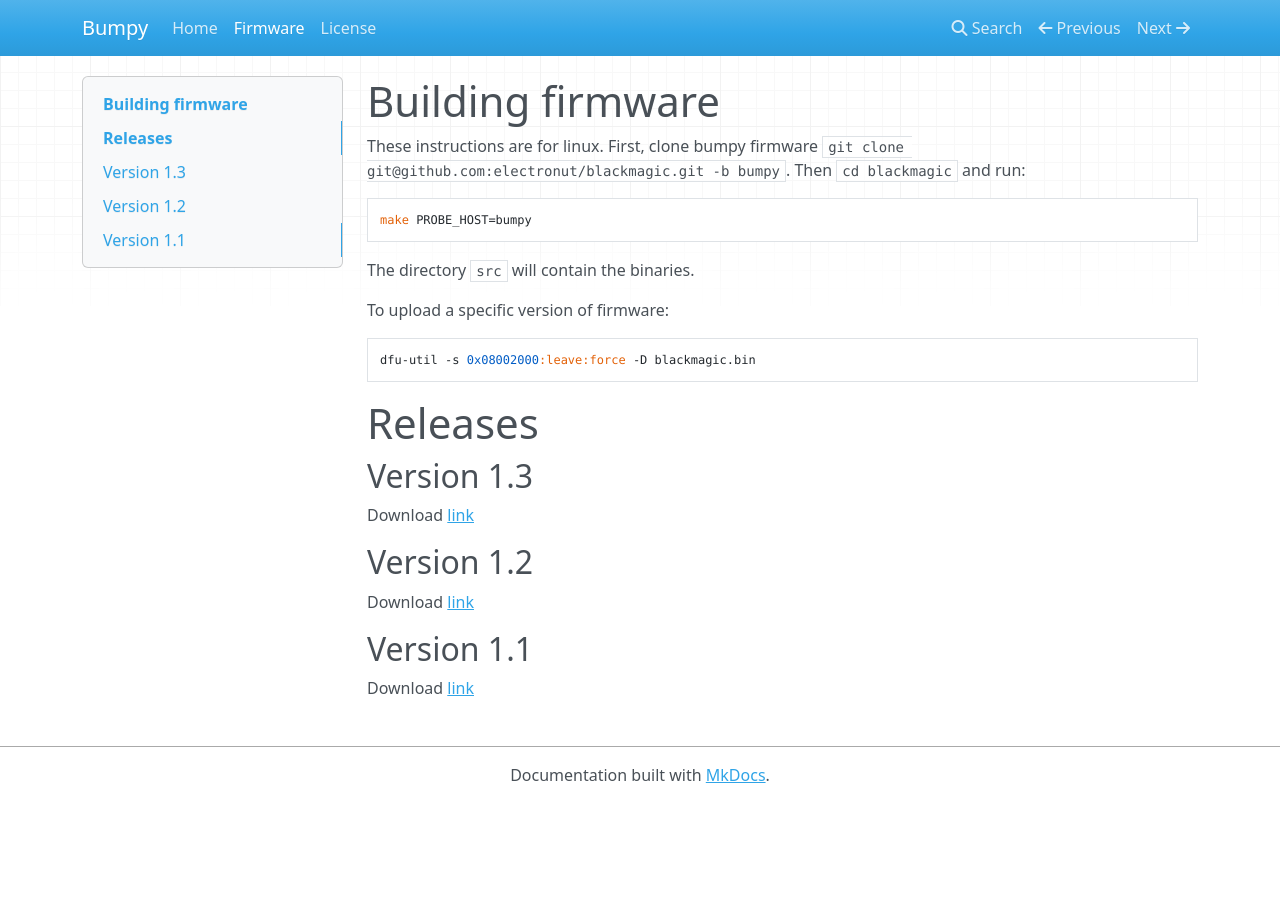
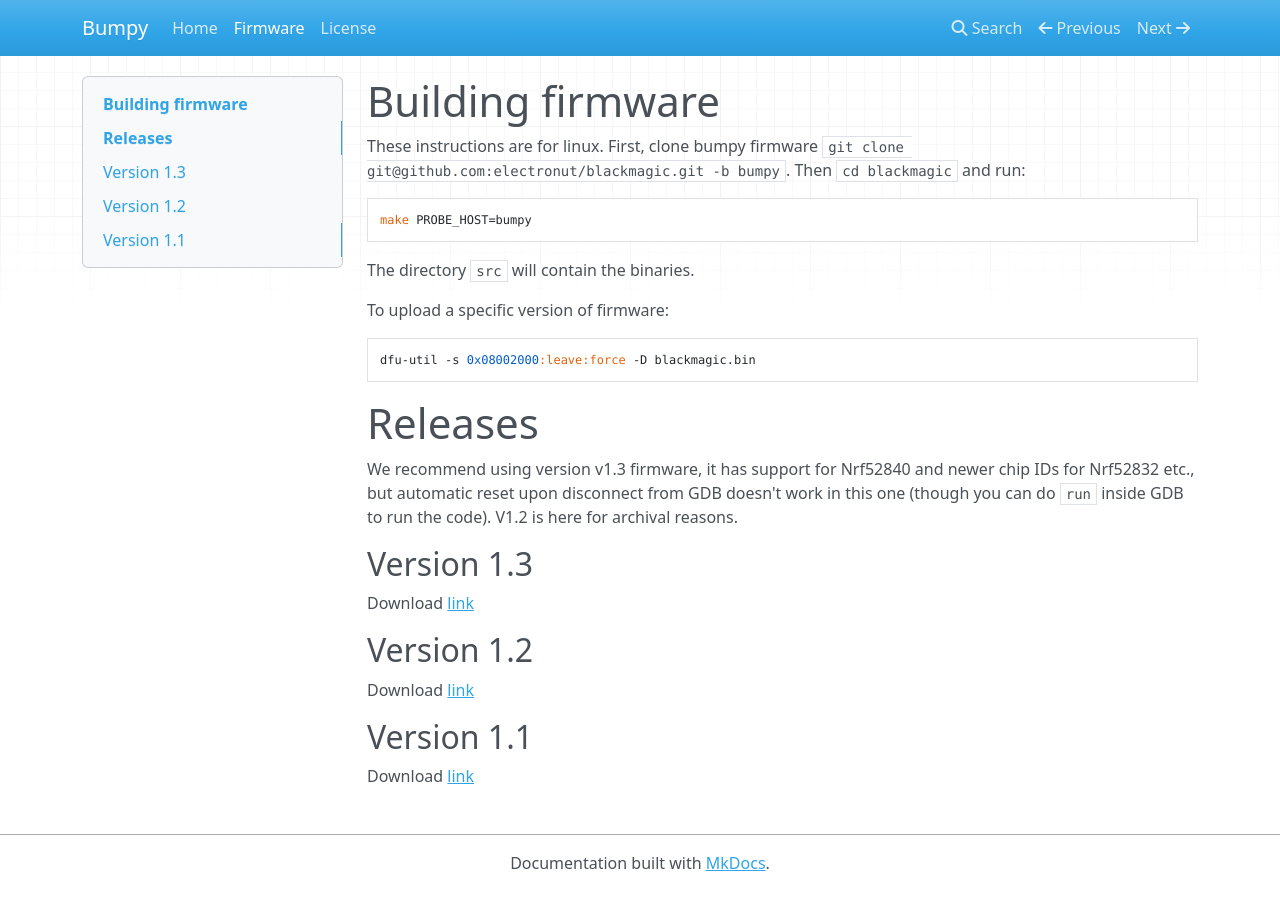
Before and after one commit to electronut/ElectronutLabs-Bumpy, an MkDocs documentation site: the page built from docs/firmware.md, in a window 1280 px wide. Built offline with MkDocs 1.6.1, drawn with Linux system fonts in a browser that asks for light colours; nearby versions of some CDN libraries; a script that is not in the unit is left out.

Commit message:
add recommended version to use etc.

```diff
--- a/docs/firmware.md
+++ b/docs/firmware.md
@@ -12,6 +12,8 @@ To upload a specific version of firmware:
 
 # Releases
 
+We recommend using version v1.3 firmware, it has support for Nrf52840 and newer chip IDs for Nrf52832 etc., but automatic reset upon disconnect from GDB doesn't work in this one (though you can do `run` inside GDB to run the code). V1.2 is here for archival reasons.
+
 ## Version 1.3
 
 Download [link](https://github.com/electronut/ElectronutLabs-Bumpy/releases/download/v1.3/blackmagic.bin)
```
